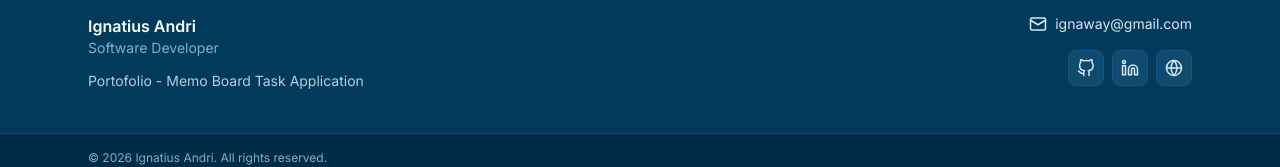
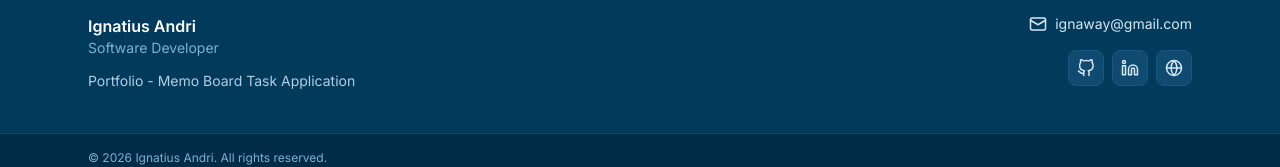
Before and after one commit to ignaways/memo-board, a React (Vite) app: page / in a window 1280 px wide. Shown: the part 618-785 px from the top of the page. Built offline with nearby package versions, Linux system fonts and the light colour scheme.

Commit message:
typo caontans

```diff
--- a/src/constants/brand.js
+++ b/src/constants/brand.js
@@ -1,11 +1,11 @@
 export const BRAND = {
   name: "Ignatius Andri",
   role: "Software Developer",
-  description: "Portofolio - Memo Board Task Application",
+  description: "Portfolio - Memo Board Task Application",
   email: "ignaway@gmail.com",
   socials: [
     { label: "GitHub", href: "https://github.com/ignaways", icon: "github" },
     { label: "LinkedIn", href: "https://linkedin.com/in/ignatius-andri", icon: "linkedin" },
-    { label: "Portfolio", href: "https://ignaway.com", icon: "globe" },
+    { label: "Portfolio", href: "https://www.ignaway.com", icon: "globe" },
   ],
 };
```
